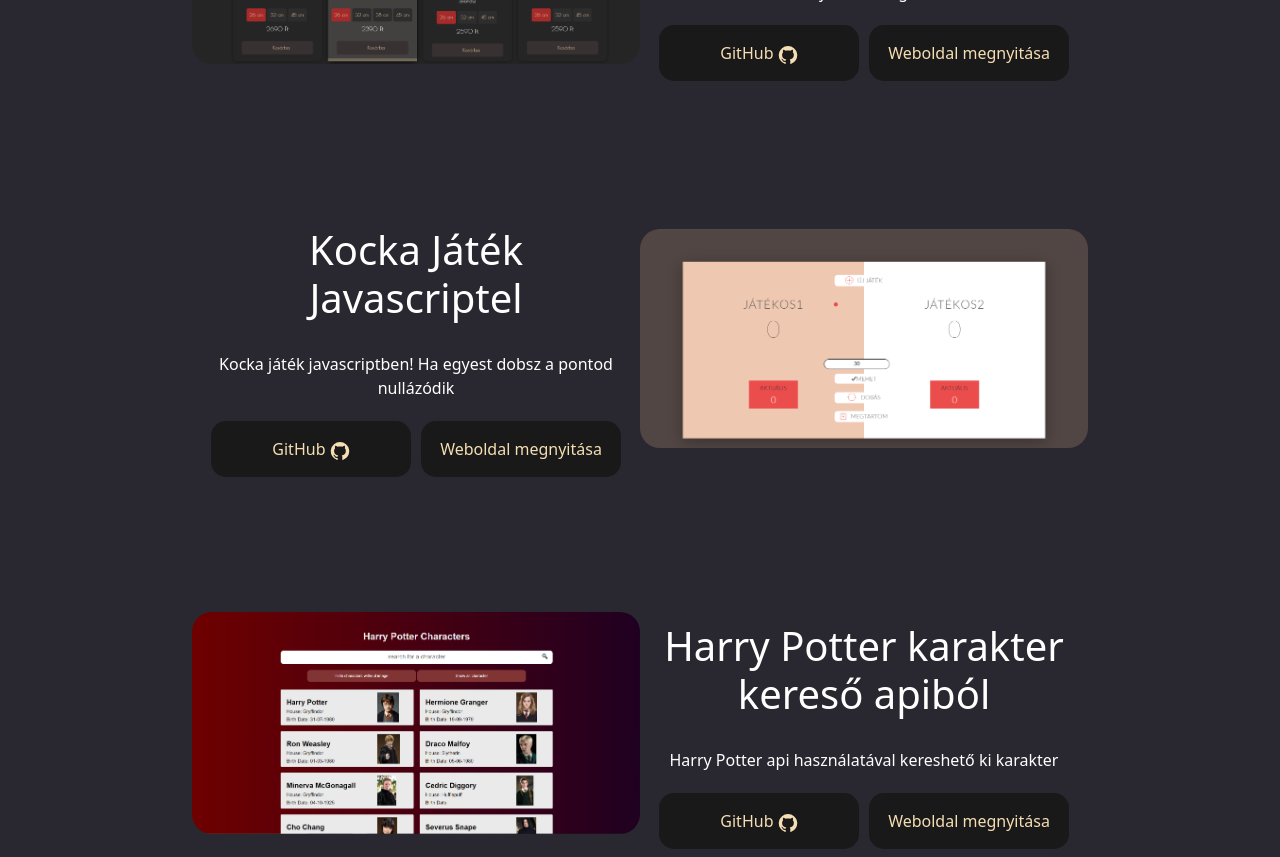
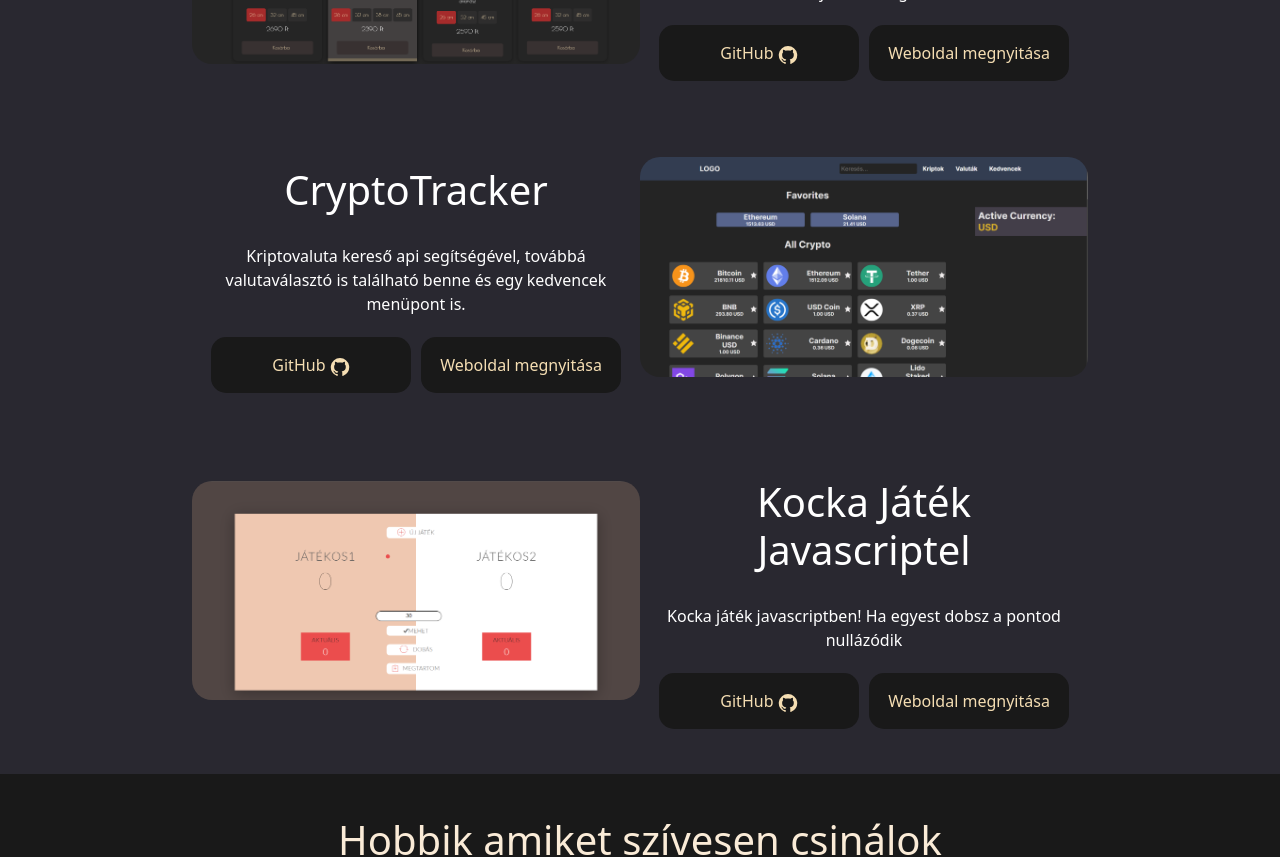
Before and after one commit to FerencFarkas22/PersonalPortfolio, a React (Create React App) app: page / in a window 1280 px wide. Shown: the part 2580-3437 px from the top of the page. Built offline with nearby package versions, Linux system fonts and the light colour scheme.

Commit message:
new project added

```diff
--- a/src/datas/ProjectDatas.js
+++ b/src/datas/ProjectDatas.js
@@ -1,6 +1,6 @@
 import Pizza from "../assets/PizzaWebsite.png"
 import KockaJatek from "../assets/KockaJatek.png"
-import harryPotter from '../assets/HarryPotter.png'
+import Crypto from '../assets/crypto.png'
 export const ProjectDatas = [
     {
         id:1,
@@ -12,19 +12,19 @@
     },
     {
         id:2,
+        image: Crypto,
+        name: "CryptoTracker",
+        description: "Kriptovaluta kereső api segítségével, továbbá valutaválasztó is található benne és egy kedvencek menüpont is.",
+        weblink: "https://ferencfarkas22.github.io/Crypto/#/",
+        githubLink: "https://github.com/FerencFarkas22/Crypto"
+    },
+    {
+        id:3,
         image: KockaJatek,
         name: "Kocka Játék Javascriptel",
         description: "Kocka játék javascriptben! Ha egyest dobsz a pontod nullázódik",
         weblink: "https://ferencfarkas22.github.io/kockajatek/",
         githubLink: "https://github.com/FerencFarkas22/kockajatek"
     },
-    {
-        id:3,
-        image: harryPotter,
-        name: "Harry Potter karakter kereső apiból",
-        description: "Harry Potter api használatával kereshető ki karakter",
-        weblink: "https://ferencfarkas22.github.io/PizzaFood/",
-        githubLink: "https://ferencfarkas22.github.io/Harry-Potter-searcher/"
-    },
 
 ]
--- a/src/styles/Projectek.scss
+++ b/src/styles/Projectek.scss
@@ -20,7 +20,7 @@
     }
 
     .box {
-        @include var.box($margin:10px auto 100px auto, $padding:0);
+        @include var.box($margin:10px auto 40px auto, $padding:0);
         @include var.sizes($width: 70%, $height: auto);
         @extend %grid;
         align-items: center;
```
Also changed, not shown: src/assets/crypto.png (added).
